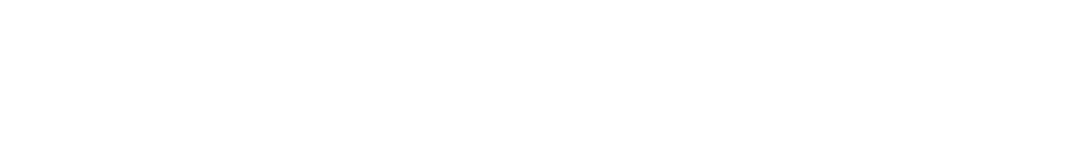
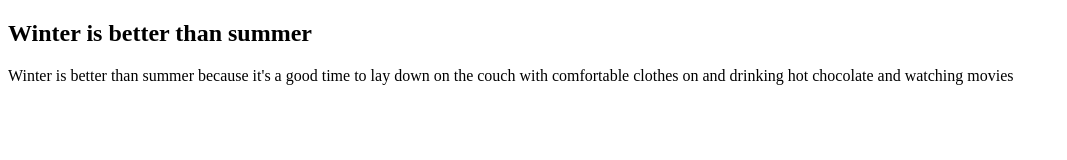
Before and after one commit to neizerjemima/Neizer_J_Akbari_L_Midterm, a plain HTML site: page index.html in a window 1280 px wide. Shown: the whole page, without its empty margins (0-1067 px from the left). Drawn offline with Linux system fonts and the light colour scheme.

Commit message:
add folders
add folders

```diff
--- a/index.html
+++ b/index.html
@@ -7,6 +7,9 @@
     <title>Summer vs Winter</title>
 </head>
 <body>
-
+ <section>
+  <h1>Winter is better than summer</h1>
+  <p>Winter is better than summer because it's a good time to lay down on the couch with comfortable clothes on and drinking hot chocolate and watching movies</p>
+ </section>
 </body>
 </html>
```
